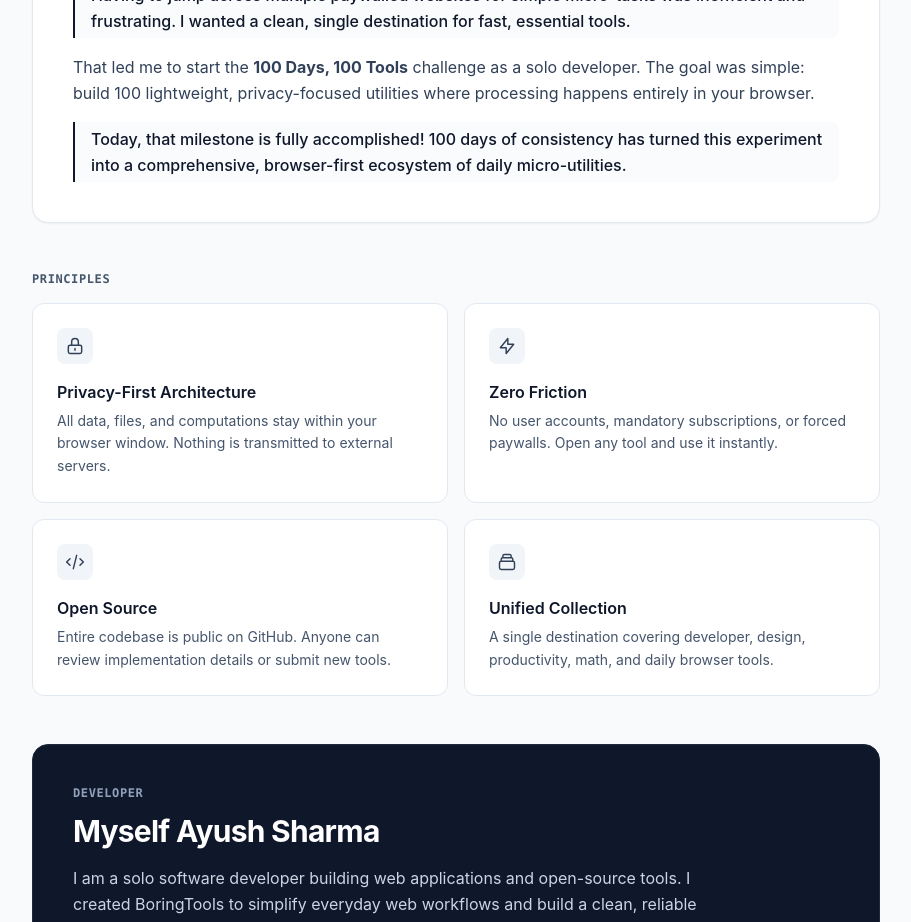
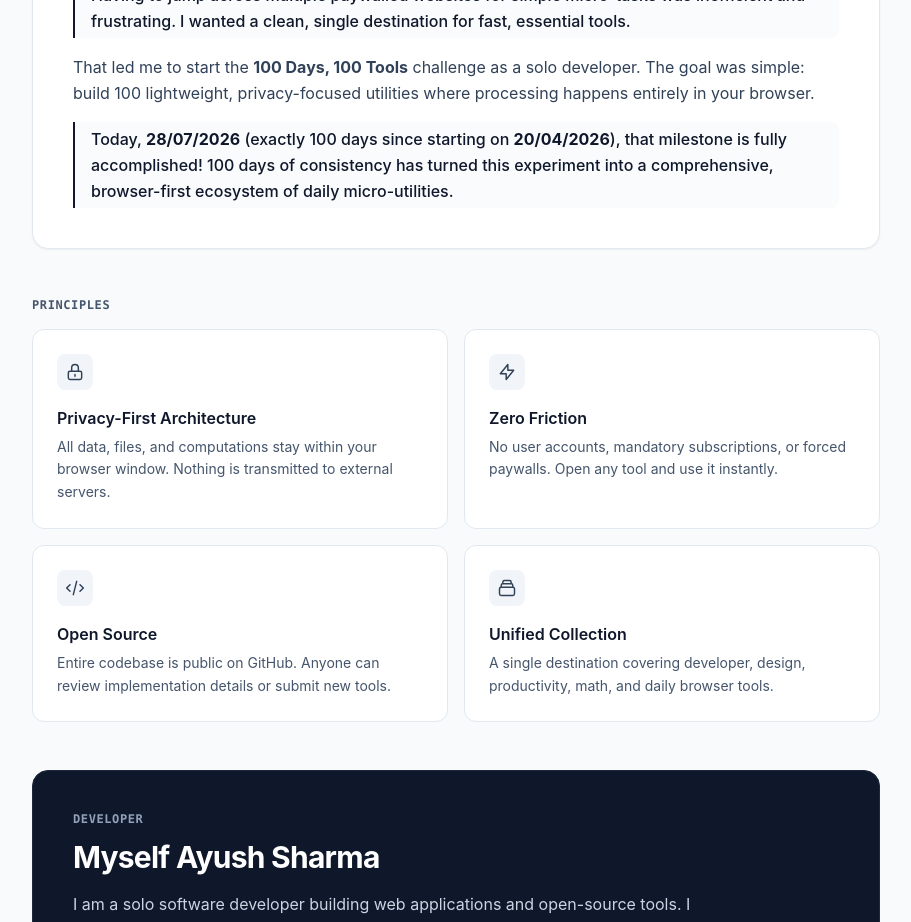
Before and after one commit to ius-sharma/boring-tools, a Next.js app: page /about in a window 1280 px wide. Shown: the part 820-1742 px from the top of the page, without its empty margins (184-1095 px from the left). Built offline with nearby package versions, Linux system fonts and the light colour scheme.

Commit message:
Updated About me

```diff
--- a/app/about/AboutClient.jsx
+++ b/app/about/AboutClient.jsx
@@ -81,7 +81,7 @@ export default function AboutClient() {
               That led me to start the <strong>100 Days, 100 Tools</strong> challenge as a solo developer. The goal was simple: build 100 lightweight, privacy-focused utilities where processing happens entirely in your browser.
             </p>
             <p className="border-l-2 border-slate-900 pl-4 py-1 text-slate-900 font-medium bg-slate-50/80 rounded-r-lg">
-              Today, that milestone is fully accomplished! 100 days of consistency has turned this experiment into a comprehensive, browser-first ecosystem of daily micro-utilities.
+              Today, <strong>28/07/2026</strong> (exactly 100 days since starting on <strong>20/04/2026</strong>), that milestone is fully accomplished! 100 days of consistency has turned this experiment into a comprehensive, browser-first ecosystem of daily micro-utilities.
             </p>
           </div>
         </section>
```
